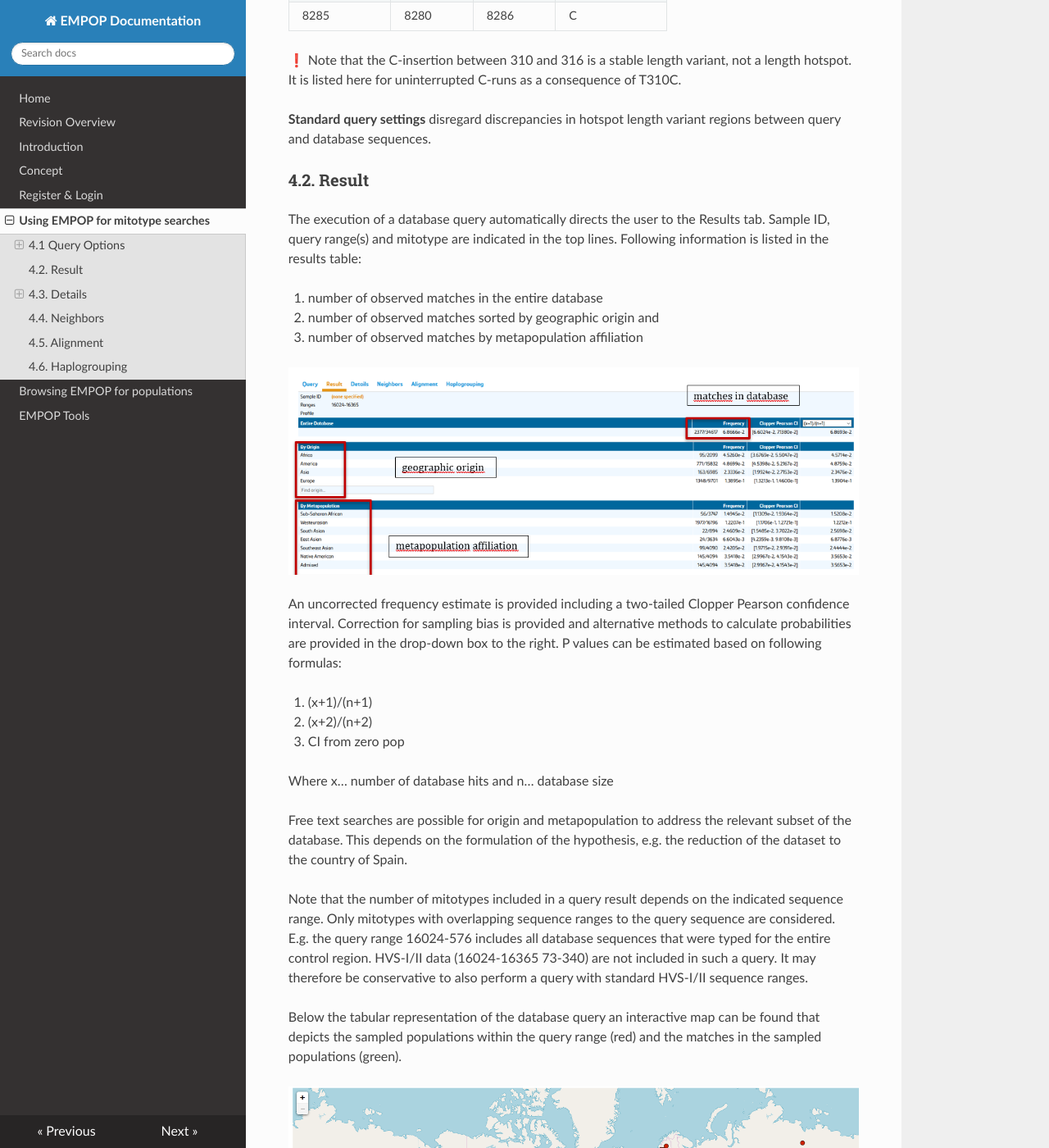
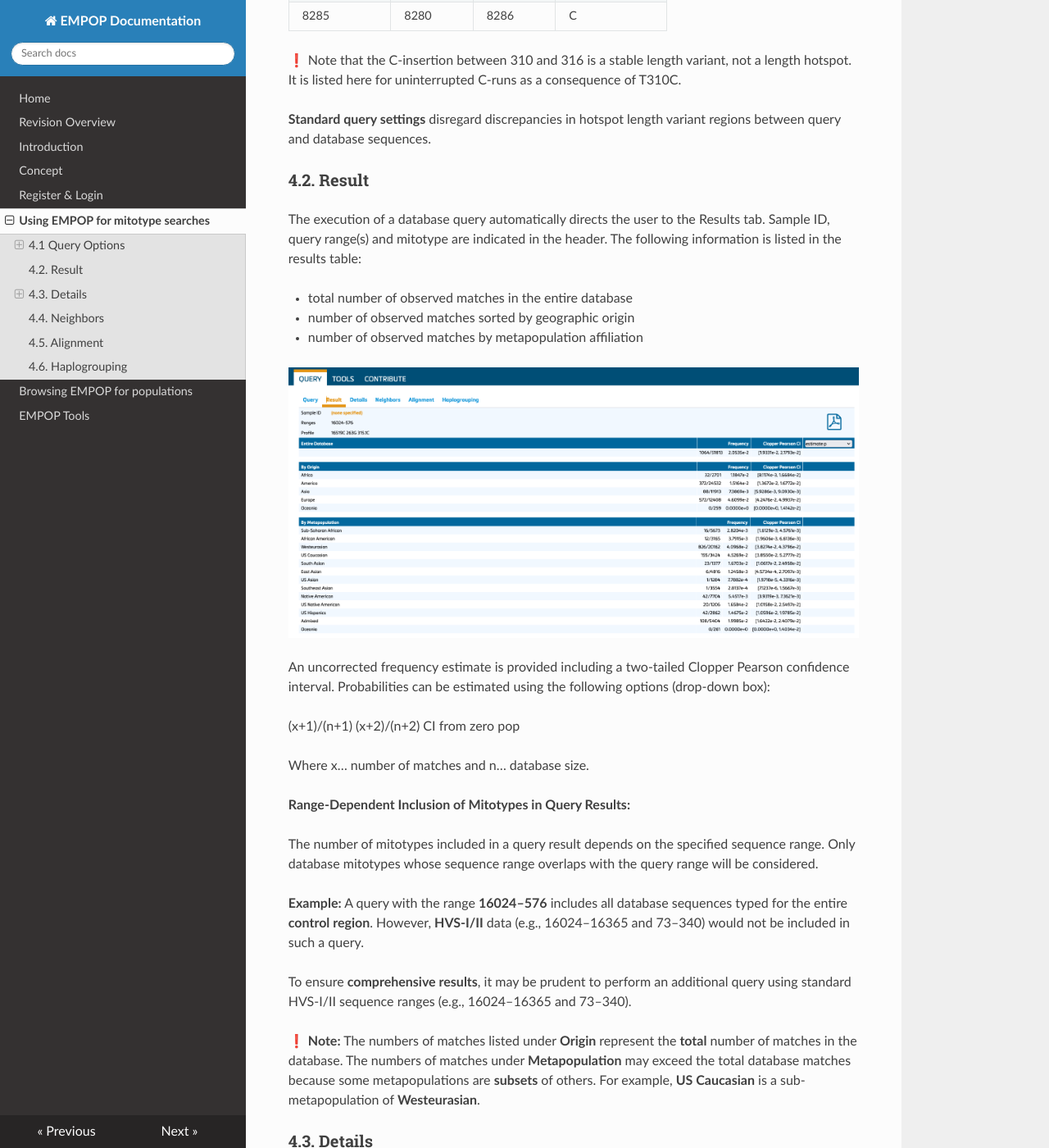
Before and after one commit to gmitirol/empop-use, an MkDocs documentation site: the page built from docs/using_empop.md, in a window 1280 px wide and 1400 px high, scrolled down 4573 px. Shown: the whole window at 82% size. Built offline with MkDocs 1.6.1, drawn with Linux system fonts in a browser that asks for light colours; nearby versions of some CDN libraries; some of the changed text lies outside the part shown.

Commit message:
Update using_empop.md

```diff
--- a/docs/using_empop.md
+++ b/docs/using_empop.md
@@ -49,7 +49,7 @@ EMPOP employs SAM 2, an updated and optimized software developed through rigorou
 Use this field to enter the ID of a mitotype. The search results will be linked to this ID and included in any printouts. Sample IDs also serve to track and identify user queries in the search history, ensuring efficient and personalized access to information.
 
 #### 4.1.2. Ranges
-Database queries require the specification of interpretation ranges for rCRS-coded and FASTA-like string mitotypes. Commonly used ranges include HVS-I (16024–16365), HVS-II (73–340), CR (16024–576), and the entire mitogenome (ALL). Individual SNPs can also be queried by specifying the SNP in the range field (e.g., 3010).
+Database queries require the specification of interpretation ranges for rCRS-coded and FASTA-like string mitotypes. Commonly used ranges include HVS-I (16024–16365), HVS-II (73–340), CR (16024–576), and the entire mitogenome **(ALL)**. Individual SNPs can also be queried by specifying the SNP in the range field (e.g., 3010).
 
 It is important to note that EMPOP relies on the sequence range provided by the submitting laboratory. As a result, these ranges may vary slightly across different submissions or populations.
 
@@ -133,29 +133,34 @@ Length heteroplasmy is located in known hotspots (homopolymeric tracts) for inse
 **Standard query settings** disregard discrepancies in hotspot length variant regions between query and database sequences.
 
 ### 4.2. Result
-The execution of a database query automatically directs the user to the Results tab. Sample ID, query range(s) and mitotype are indicated in the top lines. Following information is listed in the results table:
+The execution of a database query automatically directs the user to the Results tab. Sample ID, query range(s) and mitotype are indicated in the header. The following information is listed in the results table:
 
-1.	number of observed matches in the entire database
-2.	number of observed matches sorted by geographic origin and
-3.	number of observed matches by metapopulation affiliation
+- total number of observed matches in the entire database
+- number of observed matches sorted by geographic origin
+- number of observed matches by metapopulation affiliation
 
-![](images/fig4_query_result.png)
+![](images/V4R14-FigResult.png)
 
-An uncorrected frequency estimate is provided including a two-tailed Clopper Pearson confidence interval. Correction for sampling bias is provided and alternative methods to calculate probabilities are provided in the drop-down box to the right. P values can be estimated based on following formulas:
+An uncorrected frequency estimate is provided including a two-tailed Clopper Pearson confidence interval. Probabilities can be estimated using the following options (drop-down box):
 
-1.	(x+1)/(n+1)
-2.	(x+2)/(n+2)
-3.	CI from zero pop
+(x+1)/(n+1)
+(x+2)/(n+2)
+CI from zero pop
 
-Where x… number of database hits and n… database size
+Where x… number of matches and n… database size.
 
-Free text searches are possible for origin and metapopulation to address the relevant subset of the database. This depends on the formulation of the hypothesis, e.g. the reduction of the dataset to the country of Spain.
+**Range-Dependent Inclusion of Mitotypes in Query Results:**
 
-Note that the number of mitotypes included in a query result depends on the indicated sequence range. Only mitotypes with overlapping sequence ranges to the query sequence are considered. E.g. the query range 16024-576 includes all database sequences that were typed for the entire control region. HVS-I/II data (16024-16365 73-340) are not included in such a query. It may therefore be conservative to also perform a query with standard HVS-I/II sequence ranges.
+The number of mitotypes included in a query result depends on the specified sequence range. Only database mitotypes whose sequence range overlaps with the query range will be considered.
 
-Below the tabular representation of the database query an interactive map can be found that depicts the sampled populations within the query range (red) and the matches in the sampled populations (green).
+  **Example:** A query with the range **16024–576** includes all database sequences typed for the entire **control region**. However, **HVS-I/II** data (e.g., 16024–16365 and 73–340) would not be included in such a query.
 
-![](images/fig5_map.png)
+To ensure **comprehensive results**, it may be prudent to perform an additional query using standard HVS-I/II sequence ranges (e.g., 16024–16365 and 73–340).
+
+❗ **Note:**
+The numbers of matches listed under **Origin** represent the **total** number of matches in the database.
+The numbers of matches under **Metapopulation** may exceed the total database matches because some metapopulations are **subsets** of others.
+For example, **US Caucasian** is a sub-metapopulation of **Westeurasian**.
 
 ### 4.3. Details
 The Details tab provides a more detailed presentation of the matching mitotypes.
```
